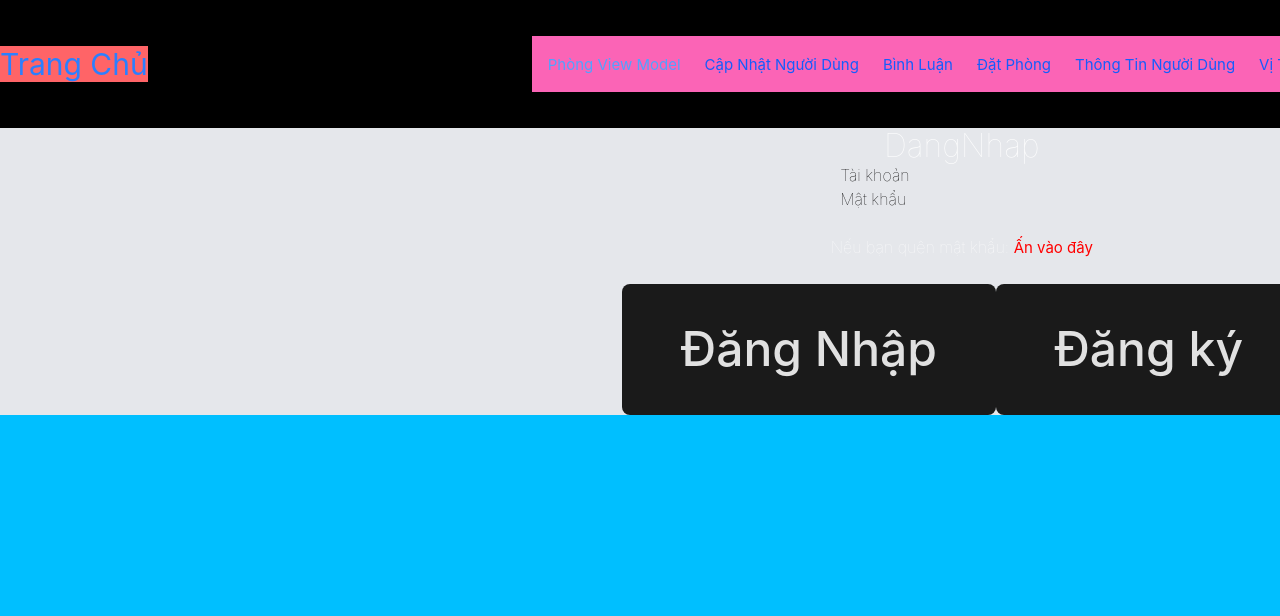
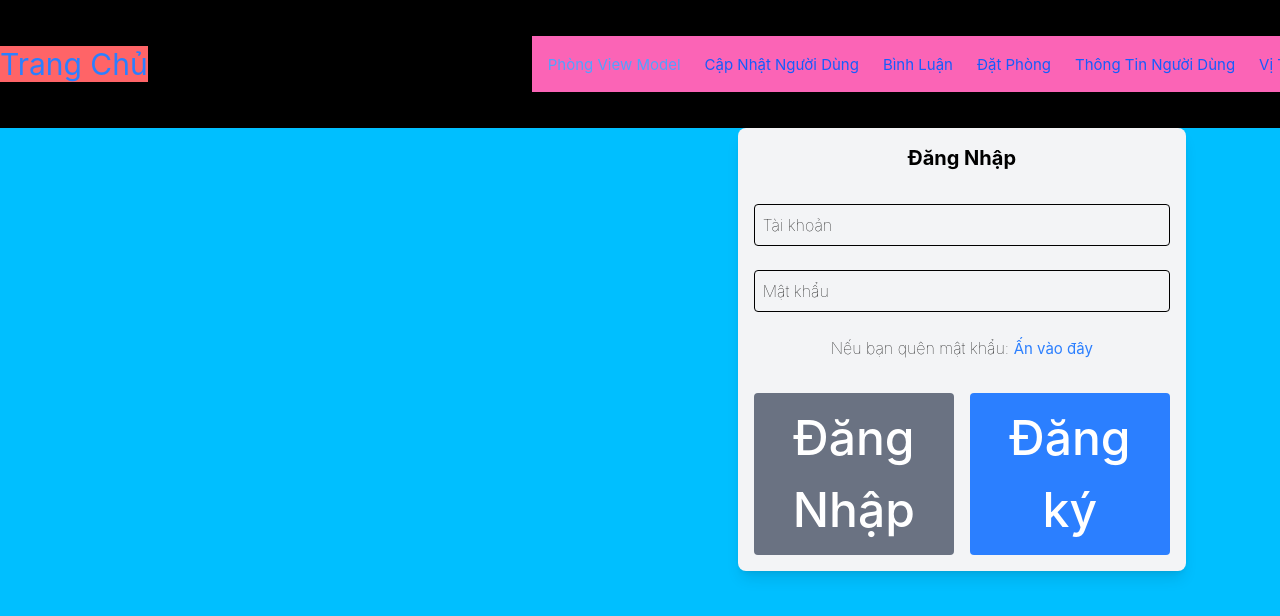
Before and after one commit to truongquanghuy-cyber/AIR-BNB, a React (Vite) app: page /dangnhap in a window 1280 px wide. Shown: the top 616 px of the page. Built offline with nearby package versions, Linux system fonts and the light colour scheme.

Commit message:
sua lai form lan 3

```diff
--- a/src/components/dangnhapview.jsx
+++ b/src/components/dangnhapview.jsx
@@ -1,22 +1,33 @@
+import { useState } from "react";
+
 export function DangNhapView() {
-    return (
-        <>
-
-        <div>
-            <div className="bg-gray-200 flex flex-col items-center justify-center">
-                <h1 className="title-dang-nhạp">DangNhap</h1>
-                <input type="text" placeholder="Tài khoản"></input>
-                <input type="password" placeholder="Mật khẩu"></input>
-                <br />
-                <h2>Nếu bạn quên mật khẩu: <a href="#">Ấn vào đây</a></h2>
-                <br />
-
-                <div>
-                <button>Đăng Nhập</button>
-                <button>Đăng ký</button>
-                </div>
-            </div>
+  return (
+    <form className="p-4 max-w-md mx-auto bg-gray-100 shadow-lg rounded-lg flex flex-col gap-4 items-center text-black">
+        <h2 className="text-xl font-bold mb-4">Đăng Nhập</h2>
+        <input
+          type="text"
+          placeholder="Tài khoản"
+          className="w-full p-2 mb-2 border rounded"
+        />
+        <input
+          type="password"
+          placeholder="Mật khẩu"
+          className="w-full p-2 mb-2 border rounded"
+        />
+        <h2 className="mb-4">
+          Nếu bạn quên mật khẩu:{" "}
+          <a href="#" className="text-blue-500 hover:text-blue-700">
+            Ấn vào đây
+          </a>
+        </h2>
+        <div className="flex gap-4">
+          <button className="w-full p-2 bg-gray-500 text-white rounded">
+            Đăng Nhập
+          </button>
+          <button className="w-full p-2 bg-blue-500 text-white rounded">
+            Đăng ký
+          </button>
         </div>
-        </>
-    );
+    </form>
+  );
 }
--- a/src/components/taotaikhoan.jsx
+++ b/src/components/taotaikhoan.jsx
@@ -77,7 +77,7 @@ export function TaoTaiKhoan() {
 
 
     return (
-        <form onSubmit={handleSubmit} className="p-4 max-w-md mx-auto bg-gray-100 shadow-lg rounded-lg ">
+        <form onSubmit={handleSubmit} className="p-4 max-w-md mx-auto bg-gray-100 shadow-lg rounded-lg flex flex-col gap-4 items-center padding-top-10 text-black">
             <h2 className="text-xl font-bold mb-4">Đăng Ký</h2>
 
 
@@ -94,11 +94,16 @@ export function TaoTaiKhoan() {
                 <option value="khac">Khác</option>
             </select>
 
+            <div className="flex gap-4">
 
-            <button type="submit" className="w-full p-2 bg-blue-500 text-white rounded" disabled={loading}>
-                {loading ? "Đang đăng ký..." : "Đăng ký"}
-            </button>
+                <button type="submit" className="w-full p-2 bg-blue-500 text-white rounded" disabled={loading}>
+                    {loading ? "Đang đăng ký..." : "Đăng ký"}
+                </button>
+                <button type="button" className="w-full p-2 bg-gray-500 text-white rounded">
+                    Đăng nhập
+                </button>
 
+            </div>
 
             {message && <p className="mt-2 text-center text-red-500">{message}</p>}
         </form>
--- a/src/index.css
+++ b/src/index.css
@@ -39,7 +39,6 @@ a:hover {
 
 
 body {
-
   margin: 0;
   display: flex;
   place-items: center;
```
